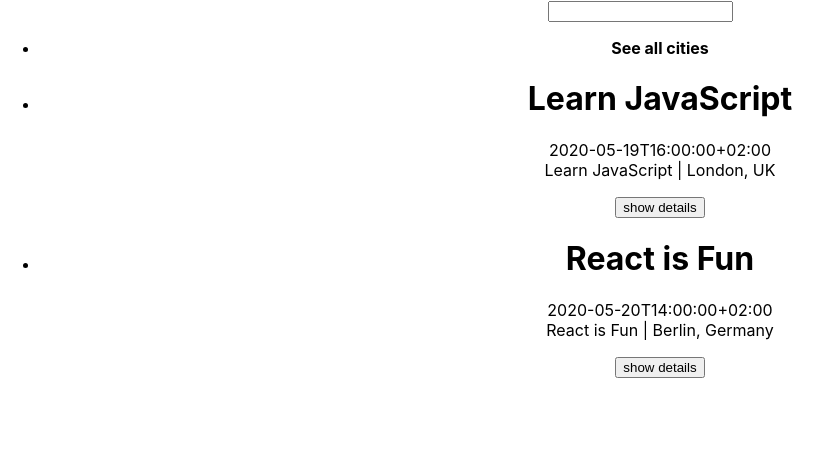
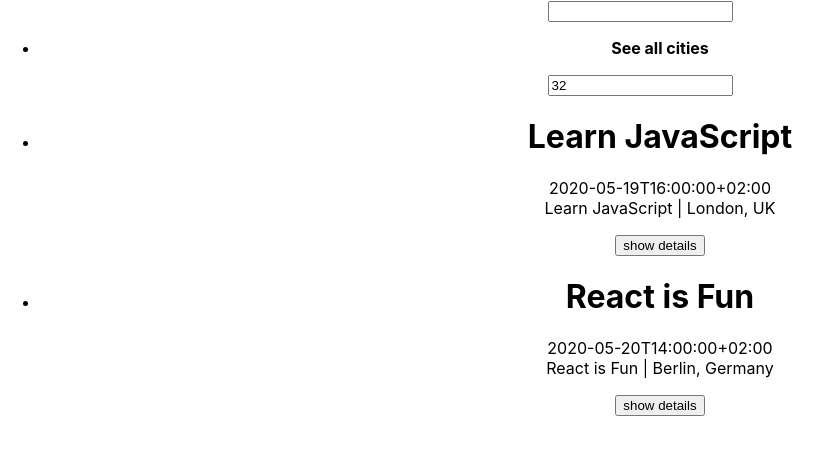
Before and after one commit to Shaikhnbake/meet, a React (Create React App) app: page / in a window 1280 px wide. Shown: the top 454 px of the page, without its empty margins (0-832 px from the left). Built offline with nearby package versions, Linux system fonts and the light colour scheme.

Commit message:
Created NumberOfEvents component
Created testing and code

```diff
--- a/src/App.js
+++ b/src/App.js
@@ -2,6 +2,7 @@ import React, {Component} from 'react';
 import './App.css';
 import EventList from './EventList';
 import CitySearch from './CitySearch';
+import NumberOfEvents from './NumberOfEvents';
 import { mockData } from './mock-data';
 
 class App extends Component {
@@ -9,6 +10,7 @@ class App extends Component {
     return (
       <div className='App'>
         <CitySearch />
+        <NumberOfEvents />
         <EventList events={mockData}/>
       </div>
     );
--- /dev/null
+++ b/src/NumberOfEvents.js
@@ -0,0 +1,25 @@
+import React, { Component } from "react";
+
+class NumberOfEvents extends Component {
+    state = { number: 32 };
+
+    handleNumberChanged = (newNumber) => {
+        this.setState({ number: newNumber });
+    }
+
+
+    render() {
+        const { number } = this.state;
+
+        return (
+                <input
+                    type="number"
+                    className="eventNumber"
+                    value={number}
+                    onChange={(event) => {this.handleNumberChanged(event.target.value);}}
+                />
+        );
+    }
+}
+
+export default NumberOfEvents;
```
Also changed, not shown: 2 other files (tests, documents, lock files or other folders).
